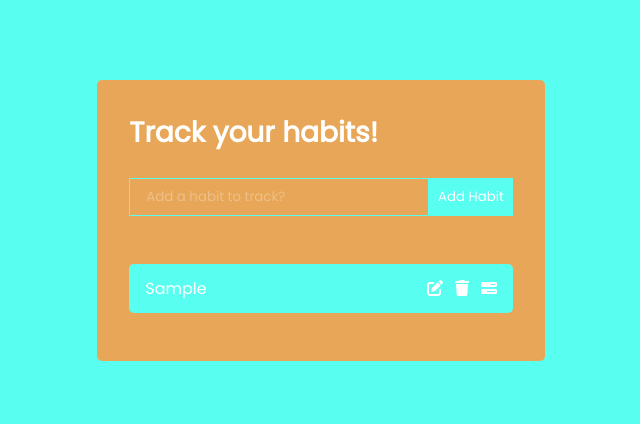
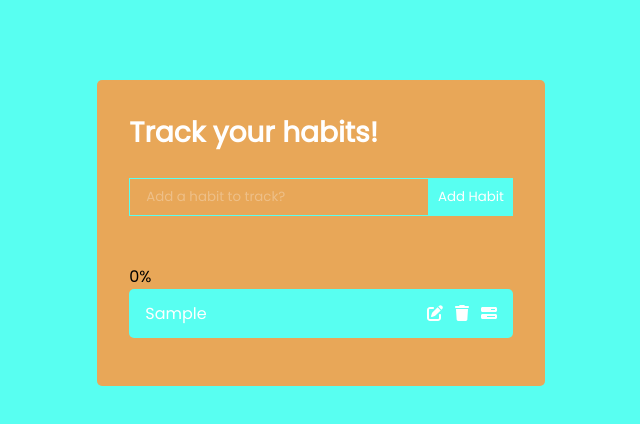
Before and after one commit to chlobear8/habit-tracker, a React (Create React App) app: page / in a window 1280 px wide. Both pictures are taken after typing "Sample" into the empty fields and a click on the button "Add Habit". Shown: the top 424 px of the page, without its empty margins (319-959 px from the left). Built offline with nearby package versions, Linux system fonts and the light colour scheme.

Commit message:
add percentage to progress and styling in ProgressBar

```diff
--- a/src/components/ProgressBar.js
+++ b/src/components/ProgressBar.js
@@ -1,16 +1,14 @@
 import React from 'react';
 
-export const ProgressBar = ({progressValue}) => {
+export const ProgressBar = ({progress}) => {
 
   return (
-    <div className='Progress'>
-      <div
+    <div className='w3-light-grey'>
+      <div className='w3-container w3-green w3-center'
         style={{
-          width: `${progressValue}%`,
-          bgcolor: "pink",
-          height: '30px',
-        }}
-      />
+          width: `${progress}%`}}>
+          {progress}%
+        </div>
     </div>
-  )
+  );
 };
--- a/src/components/TrackerWrapper.js
+++ b/src/components/TrackerWrapper.js
@@ -4,7 +4,7 @@ import { v4 as uuidv4 } from 'uuid';
 import { Tracker } from './Tracker';
 import { EditTrackerForm } from './EditTrackerForm';
 import { ProgressBar } from './ProgressBar';
-import { AppRoutes } from './AppRoutes';
+//import { AppRoutes } from './AppRoutes';
 uuidv4();
 
 export const TrackerWrapper = () => {
@@ -46,19 +46,22 @@ export const TrackerWrapper = () => {
       <h1>Track your habits!</h1>
       <TrackerForm addTracker={addTracker} />
       {trackers.map((tracker, index) => (
-        tracker.isEditing ? (
-          <EditTrackerForm editTracker={editTask} task={tracker}/>
+        <div key={index}>
+          <ProgressBar progress={trackersProgress.find(progress => progress.id === tracker.id)?.progress || 0} />
+          {tracker.isEditing ? (
+            <EditTrackerForm editTracker={editTask} task={tracker}/>
         ) : (
-            <Tracker task={tracker} key={index}
+            <Tracker
+            task={tracker}
+            key={index}
             toggleComplete={toggleComplete}
             toggleProgress={toggleProgress}
             deleteTracker={deleteTracker}
             editTracker={editTracker}
             />
-        )
-
+          )}
+        </div>
       ))}
-
     </div>
-  )
+  );
 };
```
Also changed, not shown: src/App.css (line endings or trailing spaces).
